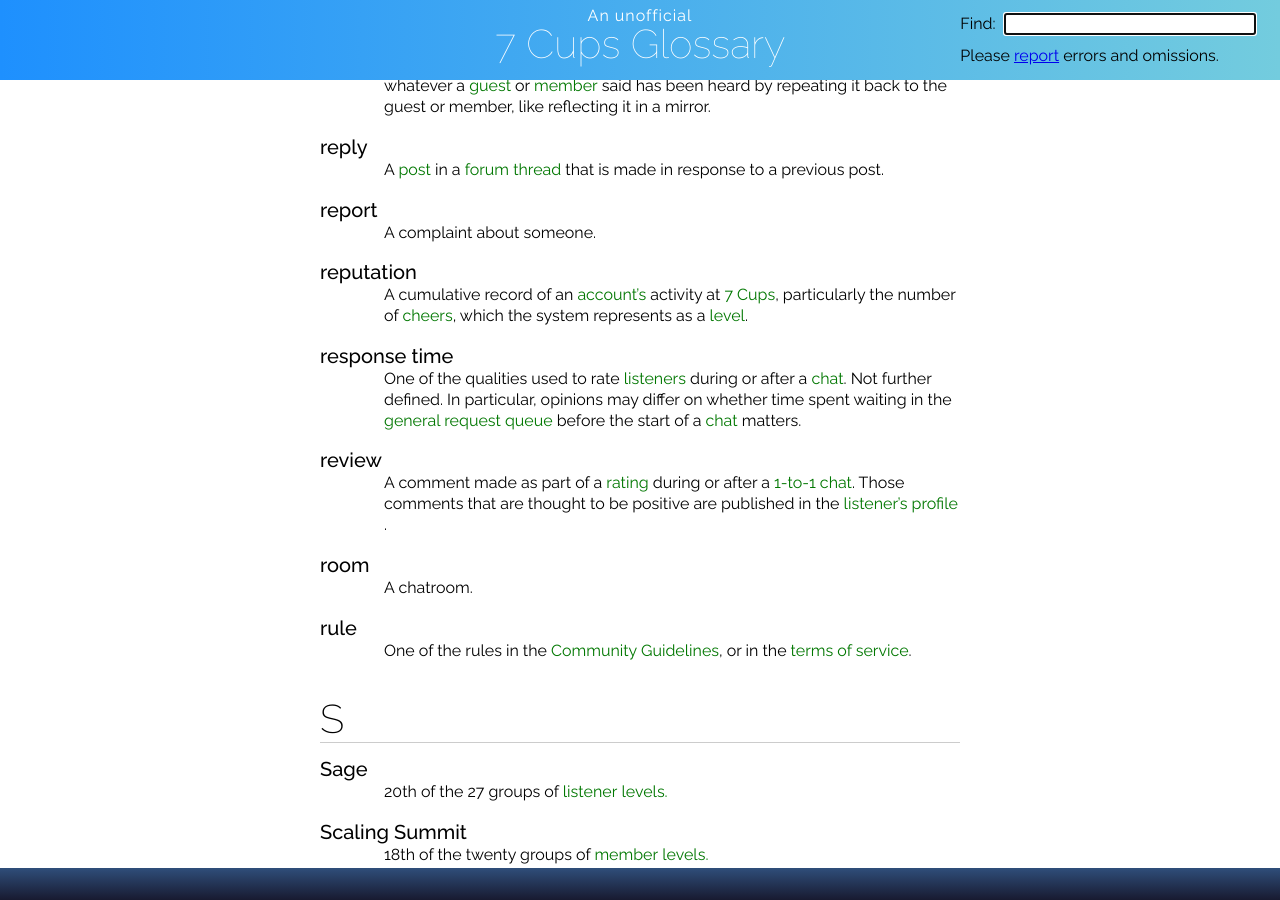
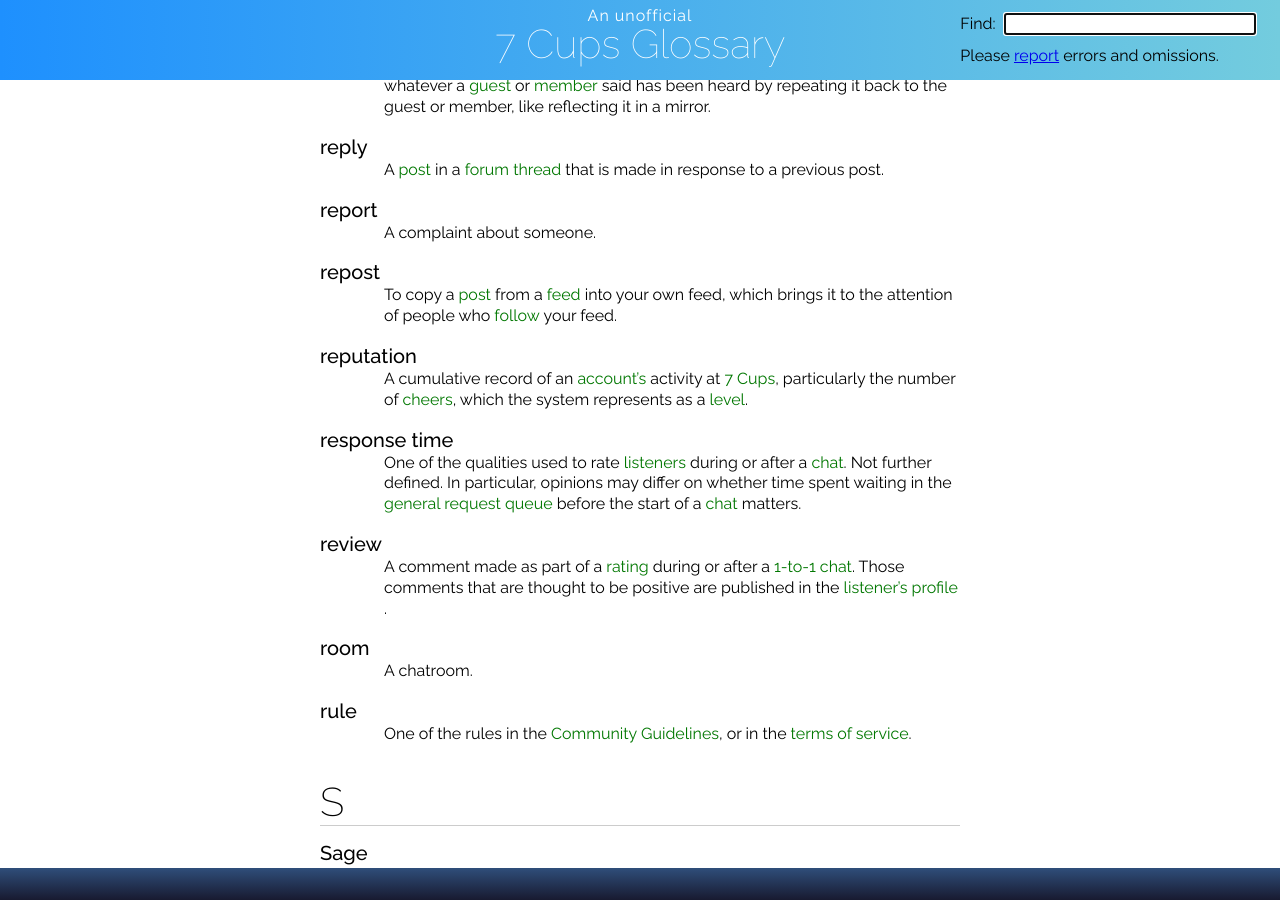
Before and after one commit to RarelyCharlie/rarelycharlie.github.io, a Jekyll site: the page built from glossary.md, in a window 1280 px wide and 900 px high, scrolled down 15281 px. Built offline with Jekyll 4.4.1, drawn with Linux system fonts in a browser that asks for light colours.

Commit message:
add repost

```diff
--- a/glossary.md
+++ b/glossary.md
@@ -563,6 +563,9 @@ A ~~post~~ in a ~~forum~~ ~~thread~~ that is made in response to a previous post
 # report
 A complaint about someone.
 
+# repost
+To copy a ~~post~~ from a ~~feed~~ into your own feed, which brings it to the attention of people who ~~follow~~ your feed.
+
 # reputation
 A cumulative record of an ~~account's/account~~ activity at ~~7 Cups~~, particularly the number of ~~cheers/cheer~~, which the system represents as a ~~level~~.
 
```
